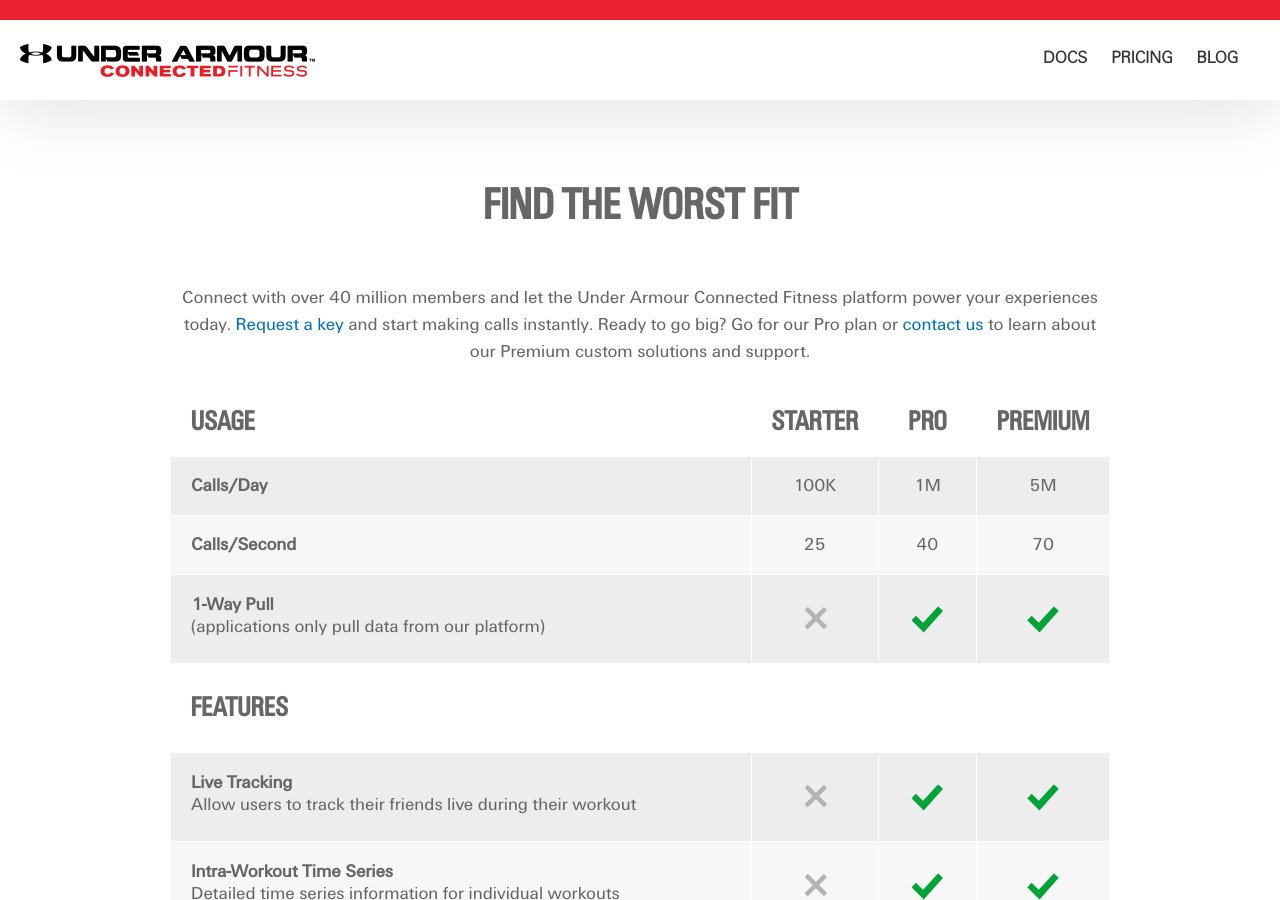
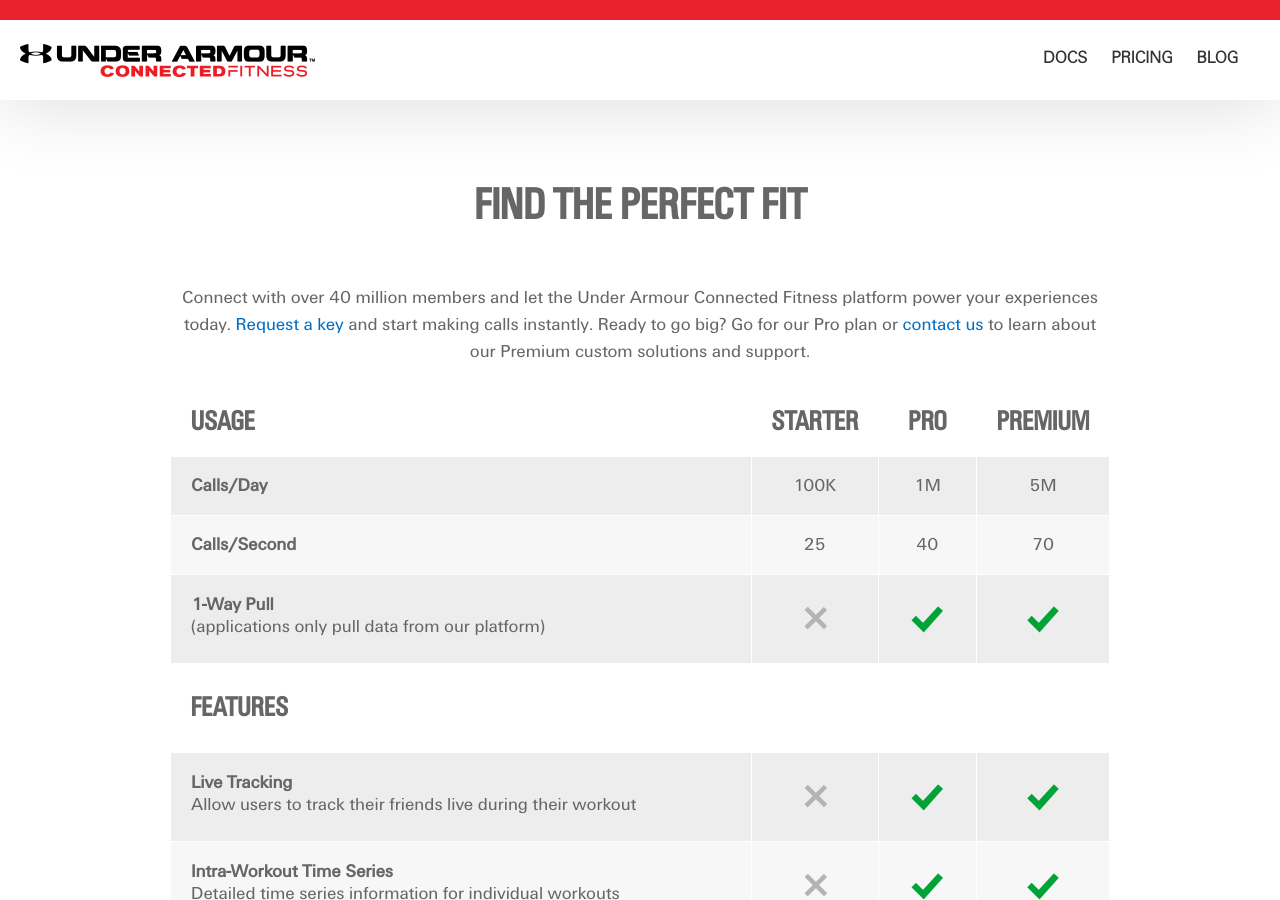
Before and after one commit to jeudyx/jeudyx.github.io, a Jekyll site: the page built from pricing.html, in a window 1280 px wide and 900 px high. Built offline with Jekyll 4.4.1, drawn with Linux system fonts in a browser that asks for light colours.

Commit message:
Update pricing.html

```diff
--- a/pricing.html
+++ b/pricing.html
@@ -5,7 +5,7 @@
 
 <section class="page-pricing">
 
-  <h1>Find the Worst Fit</h1>
+  <h1>Find the Perfect Fit</h1>
 
   <p>
     Connect with over 40 million members and let the Under Armour Connected Fitness platform power your experiences
```
